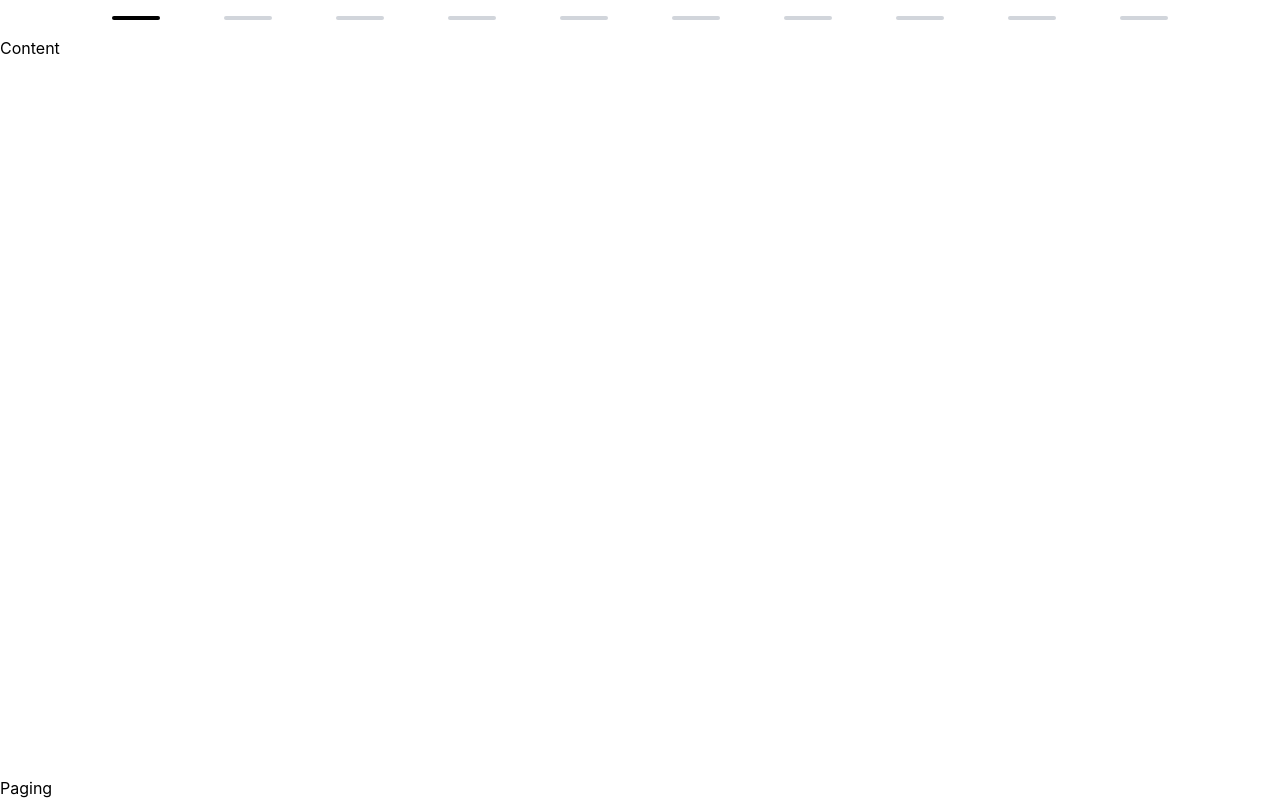
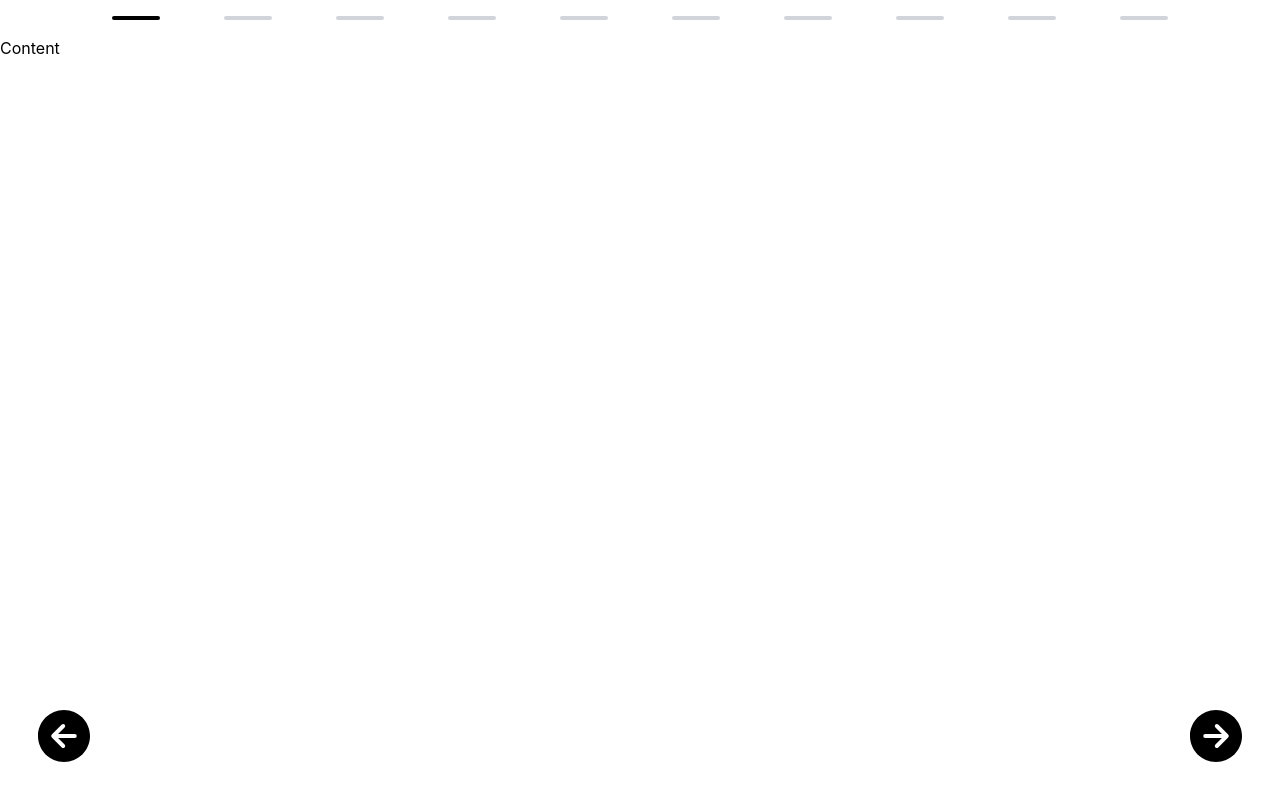
Before and after one commit to jordantab/stories, a React (Create React App) app in the folder web/: page /story in a window 1280 px wide. Built offline with nearby package versions, Linux system fonts and the light colour scheme.

Commit message:
Create arrows at bottom

```diff
--- a/web/src/Story.tsx
+++ b/web/src/Story.tsx
@@ -1,6 +1,9 @@
 
 
 import React, { useState } from 'react';
+
+import { IoArrowBackCircle } from "react-icons/io5";
+import { IoArrowForwardCircle } from "react-icons/io5";
 
 function nums(size: number) {
   return new Array(size).fill(null).map((_, i) => i)
@@ -12,6 +15,9 @@ function makeBar(dark: boolean) {
 
 function Story() {
   const [page, setPage] = useState(0)
+
+  const arrowSize = 64
+
   return (
     <div className="h-screen flex flex-col">
       <div className="flex flex-row justify-around px-20 py-4">
@@ -20,7 +26,10 @@ function Story() {
         })}
       </div>
       <div className="flex-grow">Content</div>
-      <div className="">Paging</div>
+      <div className="flex flex-row justify-between p-8">
+        <IoArrowBackCircle size={arrowSize} />
+        <IoArrowForwardCircle size={arrowSize} />
+      </div>
     </div>
   );
 }
```
